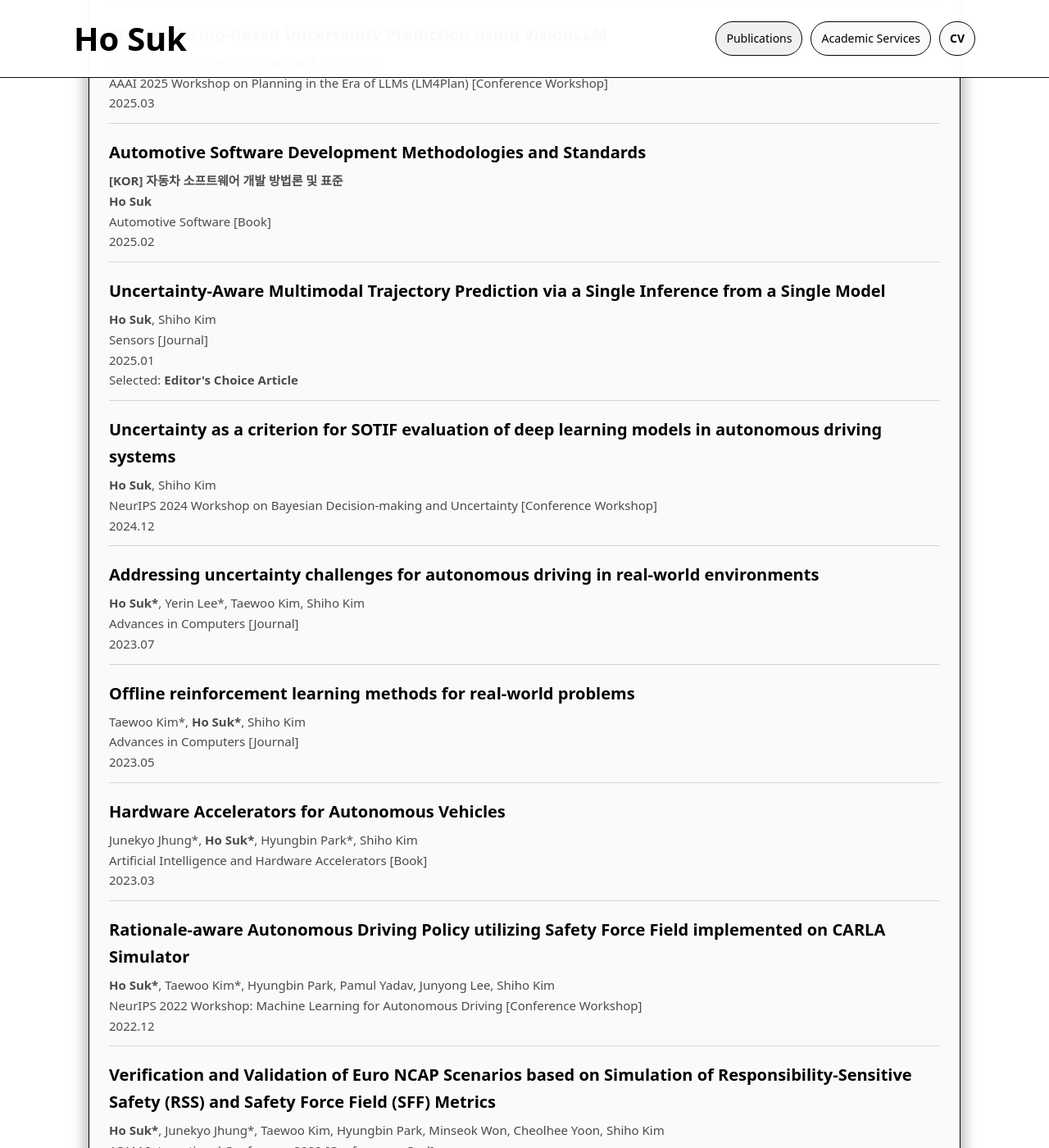
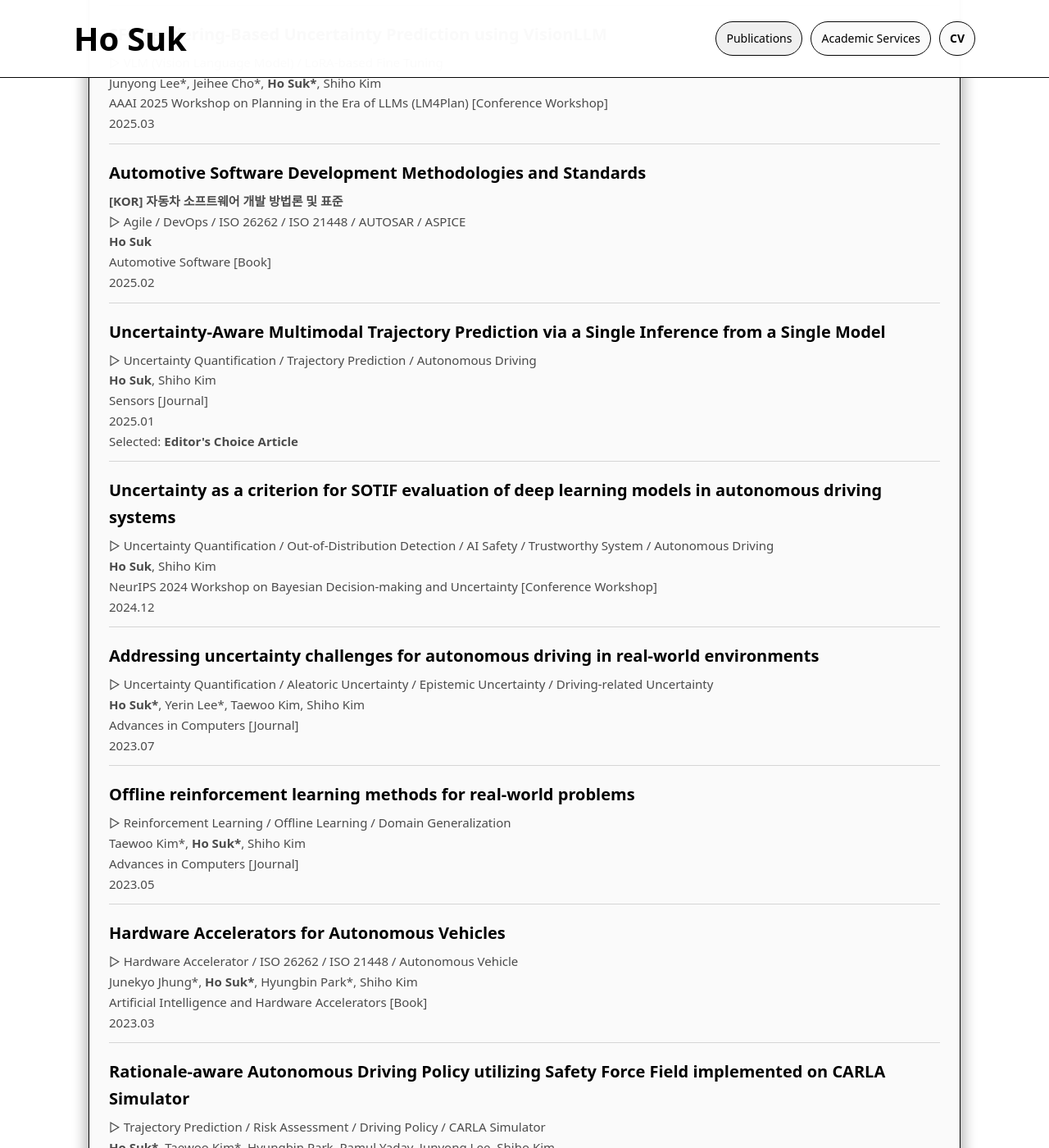
Before and after one commit to ho-suk-93/ho-suk-93.github.io, a Jekyll site: the page built from index.md, in a window 1280 px wide and 1400 px high, scrolled down 2935 px. Shown: the whole window at 82% size. Built offline with Jekyll 4.4.1, drawn with Linux system fonts in a browser that asks for light colours; some of the changed text lies outside the part shown.

Commit message:
Update index.md

```diff
--- a/index.md
+++ b/index.md
@@ -136,6 +136,7 @@ description: "Ho Suk's Personal Website"
     </p>
     <div class="list-item">
       <p class="item-title">SFF Rendering-Based Uncertainty Prediction using VisionLLM</p>
+      <p class="item-desc">▷ VLM (Vision Language Model) / LoRA-based Fine Tuning</p>
       <p class="item-desc">Junyong Lee*, Jeihee Cho*, <b>Ho Suk*</b>, Shiho Kim</p>
       <p class="item-desc">AAAI 2025 Workshop on Planning in the Era of LLMs (LM4Plan) [Conference Workshop]</p>
       <p class="item-desc">2025.03</p>
@@ -143,12 +144,14 @@ description: "Ho Suk's Personal Website"
     <div class="list-item">
       <p class="item-title">Automotive Software Development Methodologies and Standards</p>
       <p class="item-desc"><b>[KOR] 자동차 소프트웨어 개발 방법론 및 표준</b></p>
+      <p class="item-desc">▷ Agile / DevOps / ISO 26262 / ISO 21448 / AUTOSAR / ASPICE</p>
       <p class="item-desc"><b>Ho Suk</b></p>
       <p class="item-desc">Automotive Software [Book]</p>
       <p class="item-desc">2025.02</p>
     </div>
     <div class="list-item">
       <p class="item-title">Uncertainty-Aware Multimodal Trajectory Prediction via a Single Inference from a Single Model</p>
+      <p class="item-desc">▷ Uncertainty Quantification / Trajectory Prediction / Autonomous Driving</p>
       <p class="item-desc"><b>Ho Suk</b>, Shiho Kim</p>
       <p class="item-desc">Sensors [Journal]</p>
       <p class="item-desc">2025.01</p>
@@ -156,42 +159,49 @@ description: "Ho Suk's Personal Website"
     </div>
     <div class="list-item">
       <p class="item-title">Uncertainty as a criterion for SOTIF evaluation of deep learning models in autonomous driving systems</p>
+      <p class="item-desc">▷ Uncertainty Quantification / Out-of-Distribution Detection / AI Safety / Trustworthy System / Autonomous Driving</p>
       <p class="item-desc"><b>Ho Suk</b>, Shiho Kim</p>
       <p class="item-desc">NeurIPS 2024 Workshop on Bayesian Decision-making and Uncertainty [Conference Workshop]</p>
       <p class="item-desc">2024.12</p>
     </div>
     <div class="list-item">
       <p class="item-title">Addressing uncertainty challenges for autonomous driving in real-world environments</p>
+      <p class="item-desc">▷ Uncertainty Quantification / Aleatoric Uncertainty / Epistemic Uncertainty / Driving-related Uncertainty</p>
       <p class="item-desc"><b>Ho Suk*</b>, Yerin Lee*, Taewoo Kim, Shiho Kim</p>
       <p class="item-desc">Advances in Computers [Journal]</p>
       <p class="item-desc">2023.07</p>
     </div>
     <div class="list-item">
       <p class="item-title">Offline reinforcement learning methods for real-world problems</p>
+      <p class="item-desc">▷ Reinforcement Learning / Offline Learning / Domain Generalization</p>
       <p class="item-desc">Taewoo Kim*, <b>Ho Suk*</b>, Shiho Kim</p>
       <p class="item-desc">Advances in Computers [Journal]</p>
       <p class="item-desc">2023.05</p>
     </div>
     <div class="list-item">
       <p class="item-title">Hardware Accelerators for Autonomous Vehicles</p>
+      <p class="item-desc">▷ Hardware Accelerator / ISO 26262 / ISO 21448 / Autonomous Vehicle</p>
       <p class="item-desc">Junekyo Jhung*, <b>Ho Suk*</b>, Hyungbin Park*, Shiho Kim</p>
       <p class="item-desc">Artificial Intelligence and Hardware Accelerators [Book]</p>
       <p class="item-desc">2023.03</p>
     </div>
     <div class="list-item">
       <p class="item-title">Rationale-aware Autonomous Driving Policy utilizing Safety Force Field implemented on CARLA Simulator</p>
+      <p class="item-desc">▷ Trajectory Prediction / Risk Assessment / Driving Policy / CARLA Simulator</p>
       <p class="item-desc"><b>Ho Suk*</b>, Taewoo Kim*, Hyungbin Park, Pamul Yadav, Junyong Lee, Shiho Kim</p>
       <p class="item-desc">NeurIPS 2022 Workshop: Machine Learning for Autonomous Driving [Conference Workshop]</p>
       <p class="item-desc">2022.12</p>
     </div>
     <div class="list-item">
       <p class="item-title">Verification and Validation of Euro NCAP Scenarios based on Simulation of Responsibility-Sensitive Safety (RSS) and Safety Force Field (SFF) Metrics</p>
+      <p class="item-desc">▷ Simulation-based Validation / Driving Policy / CARLA Simulator / Scenario Generation</p>
       <p class="item-desc"><b>Ho Suk*</b>, Junekyo Jhung*, Taewoo Kim, Hyungbin Park, Minseok Won, Cheolhee Yoon, Shiho Kim</p>
       <p class="item-desc">ASAM International Conference 2022 [Conference - Oral]</p>
       <p class="item-desc">2022.11</p>
     </div>
     <div class="list-item">
       <p class="item-title">Learning unsupervised disentangled skill latents to adapt unseen task and morphological modifications</p>
+      <p class="item-desc">▷ Reinforcement Learning / Variational AutoEncoder / Skill Latent Embedding / Zero-shot Adaptation</p>
       <p class="item-desc">Taewoo Kim, Pamul Yadav, <b>Ho Suk</b>, Shiho Kim</p>
       <p class="item-desc">Engineering Applications of Artificial Intelligence [Journal]</p>
       <p class="item-desc">2022.11</p>
@@ -199,6 +209,7 @@ description: "Ho Suk's Personal Website"
     <div class="list-item">
       <p class="item-title">Self-supervised Learning for Frontal Camera Input based Real-time Localization of Autonomous Vehicles</p>
       <p class="item-desc"><b>[KOR] 자율주행차를 위한 전방 카메라 이미지 기반 자가 지도 학습 실시간 위치 추정 기술</b></p>
+      <p class="item-desc">▷ Positioning / HD Map</p>
       <p class="item-desc">Taewoo Kim, <b>Ho Suk</b>, Junekyo Jhung, Hyungbin Park, Shiho Kim</p>
       <p class="item-desc">Summer Annual Conference of IEIE, 2021 [Conference]</p>
       <p class="item-desc">2021.06</p>
@@ -206,6 +217,7 @@ description: "Ho Suk's Personal Website"
     <div class="list-item">
       <p class="item-title">Passenger-oriented On-Demand Mobility Services using C-ITS-based Autonomous Vehicles</p>
       <p class="item-desc"><b>[KOR] C-ITS 기반 자율주행자동차를 활용한 승객 중심의 온-디맨드 운송 서비스</b></p>
+      <p class="item-desc">▷ Demand Responsive Transit / Autonomous Driving</p>
       <p class="item-desc"><b>Ho Suk</b>, Taewoo Kim, Hyungbin Park, Junekyo Jhung, Jaekwang Cha, Shiho Kim</p>
       <p class="item-desc">Summer Annual Conference of IEIE 2021 [Conference]</p>
       <p class="item-desc">2021.06</p>
@@ -213,12 +225,14 @@ description: "Ho Suk's Personal Website"
     </div>
     <div class="list-item">
       <p class="item-title">An open-world novelty generator for authoring reinforcement learning environment of standardized toolkits</p>
+      <p class="item-desc">▷ Reinforcement Learning / Environment Generation</p>
       <p class="item-desc">Sangho Lee, Junbeom Park, <b>Ho Suk</b>, Taewoo Kim, Pamul Yadav, Shiho Kim</p>
       <p class="item-desc">International Conference on Multi-disciplinary Trends in Artificial Intelligence 2021 [Conference]</p>
       <p class="item-desc">2021.06</p>
     </div>
     <div class="list-item">
       <p class="item-title">Self-Driving like a Human driver instead of a Robocar: Personalized comfortable driving experience for autonomous vehicles</p>
+      <p class="item-desc">▷ Ride Comfort / Manuever Control / Autonomous Driving</p>
       <p class="item-desc">Il Bae, Jaeyoung Moon, Junekyo Jhung, <b>Ho Suk</b>, Taewoo Kim, Hyunbin Park, Jaekwang Cha, Jinhyuk Kim, Dohyun Kim, Shiho Kim</p>
       <p class="item-desc">NeurIPS 2019 Workshop: Machine Learning for Autonomous Driving [Conference Workshop]</p>
       <p class="item-desc">2019.12</p>
```
